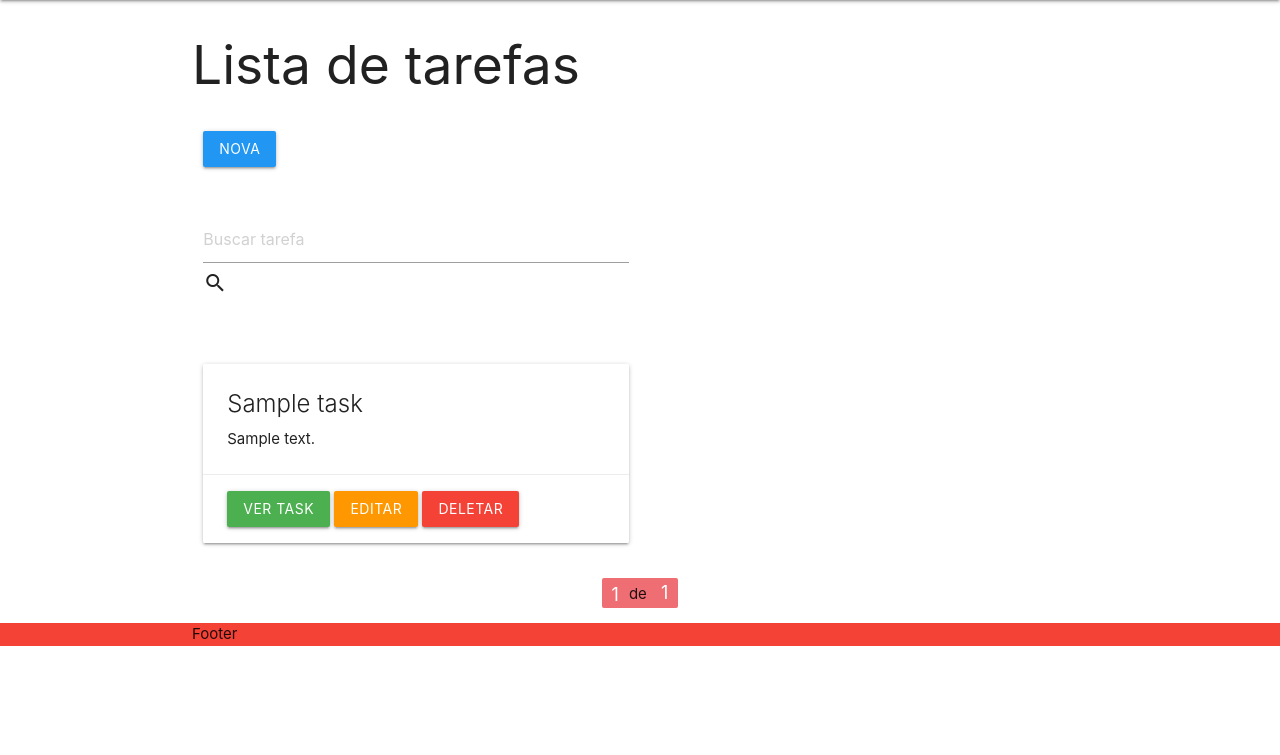
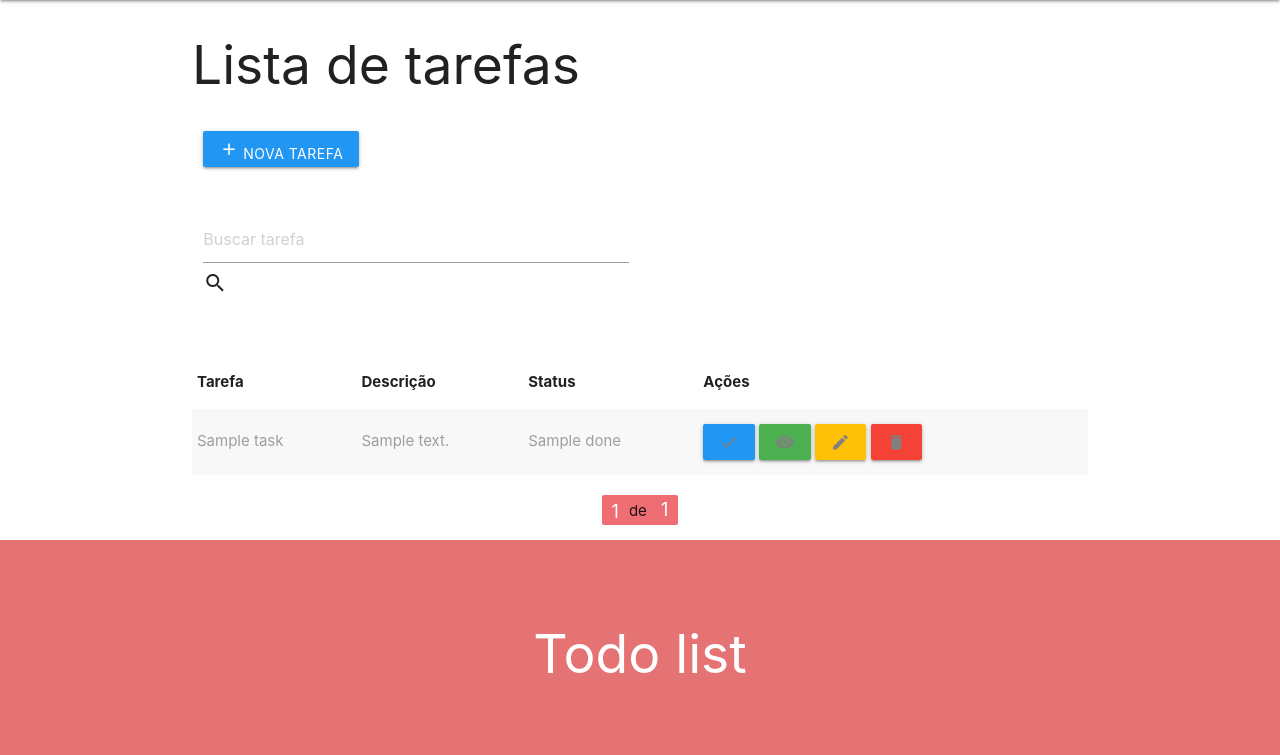
Before and after one commit to joselinosantos/todo-django, a Django app: template tasks/templates/tasks/list.html in a window 1280 px wide. Shown: the part 64-819 px from the top of the page. Before the commit the page ends 710 px from the top, so only its background shows below. Run offline with Django 3.2, Linux system fonts and the light colour scheme; the template is opened without the code that fills it: most values are stand-ins (such as "Sample title", 1, 10 or a date in 2020).

Commit message:
Change status

```diff
--- a/tasks/models.py
+++ b/tasks/models.py
@@ -1,4 +1,5 @@
 from django.db import models
+from django.contrib.auth import get_user_model
 
 class Task(models.Model):
 
@@ -12,6 +13,7 @@ class Task(models.Model):
 	done = models.CharField(max_length=5,
 		choices=STATUS,
 	)
+	user = models.ForeignKey(get_user_model(), on_delete=models.CASCADE)
 
 	created_at = models.DateTimeField(auto_now_add=True)
 	updated_at = models.DateTimeField(auto_now=True)
--- a/tasks/static/css/style.css
+++ b/tasks/static/css/style.css
@@ -1,3 +1,12 @@
 .material-icons#search-btn {
     cursor: pointer;
 }
+footer {
+    padding: 50px;
+    text-align: center;
+    color: white;
+}
+tr.grey-text td a.btn {
+    background-color: grey;
+    color: grey;
+}
--- a/tasks/templates/base.html
+++ b/tasks/templates/base.html
@@ -1,6 +1,6 @@
 {% load static %}
 <!DOCTYPE html>
-<html lang="en">
+<html lang="pt-BR">
 
 <head>
   <meta charset="UTF-8">
@@ -11,9 +11,7 @@
   <link rel="stylesheet" href="{% static 'css/style.css' %}">
   <title>{% block title %} {% endblock %}</title>
 </head>
-
 <body>
-
   <header>
     <nav>
       <div class="nav-wrapper container">
@@ -23,6 +21,7 @@
           {% if user.is_authenticated %}
           <li><a href="/">Tarefas</a></li>
           <li><a href="/users">Usuarios</a></li>
+          <li><a href="/accounts/profile">{{request.user}}</a></li>
           <li><a href="/accounts/logout">Logout</a></li>
           {% else %}
           <li><a href="/accounts/login">Entrar</a></li>
@@ -34,9 +33,9 @@
 
   {% block content %}
   {% endblock %}
-  <footer class="red">
+  <footer class="red lighten-2">
     <div class="container">
-      Footer
+      <h2>Todo list</h2>
     </div>
   </footer>
 
--- a/tasks/templates/tasks/list.html
+++ b/tasks/templates/tasks/list.html
@@ -8,14 +8,15 @@
     <div class="col s12">
       <div class="row">
         <div class="input-field col s6">
-          <a class="btn blue" href="/newtask">Nova</a>
+          <a class="btn blue" href="/newtask"><i class="material-icons">add</i> Nova Tarefa</a>
         </div>
       </div>
 
       <div class="row">
         <div class="input-field col s6">
           <form id="search-form">
-            <input placeholder="Buscar tarefa" name="search" value="{{ request.GET.search }}" id="buscar" type="text"><i class="material-icons" id="search-btn">search</i>
+            <input placeholder="Buscar tarefa" name="search" value="{{ request.GET.search }}" id="buscar" type="text"><i
+              class="material-icons" id="search-btn">search</i>
           </form>
         </div>
       </div>
@@ -32,21 +33,39 @@
   {% endif %}
 
   <div class="row">
-    {% for task in tasks %}
-    <div class="col s12 m6">
-      <div class="card hoverable">
-        <div class="card-content">
-          <span class="card-title">{{ task.title }}</span>
-          <p>{{ task.description }}</p>
-        </div>
-        <div class="card-action">
-          <a class="btn green" href="/task/{{task.id}}">Ver task</a>
-          <a class="btn orange" href="/edit/{{task.id}}">Editar</a>
-          <a class="btn red delete-btn" href="/delete/{{task.id}}">Deletar</a>
-        </div>
-      </div>
-    </div>
-    {% endfor %}
+    <table class="striped">
+      <thead>
+        <tr>
+          <th>Tarefa</th>
+          <th>Descrição</th>
+          <th>Status</th>
+          <th>Ações</th>
+        </tr>
+      </thead>
+      <tbody>
+        {% for task in tasks %}
+        {% if task.done != 'doing' %}
+        <tr class="grey-text">
+          {% else %}
+        <tr>
+          {% endif %}
+          <td>{{ task.title }}</td>
+          <td>{{ task.description }}</td>
+          <td>{{ task.done }}</td>
+          <td>
+            <a class="btn blue status-btn" title="Marcar como concluída" href="/changestatus/{{task.id}}"><i
+                class="material-icons" id="check-btn">check</i></a>
+            <a class="btn green" title="Ver tarefa" href="/task/{{task.id}}"><i class="material-icons"
+                id="ver-btn">visibility</i></a>
+            <a class="btn amber" title="Editar tarefa" href="/edit/{{task.id}}"><i class="material-icons"
+                id="edit-btn">edit</i></a>
+            <a class="btn red delete-btn" title="Deletar tarefa" href="/delete/{{task.id}}"><i class="material-icons"
+                id="delete-btn">delete</i></a>
+          </td>
+        </tr>
+        {% endfor %}
+      </tbody>
+    </table>
   </div>
 
   <div class="center">
--- a/tasks/urls.py
+++ b/tasks/urls.py
@@ -7,5 +7,6 @@ urlpatterns = [
     path('task/<int:id>', views.taskView, name='task-view'),
     path('newtask/', views.newTask, name='new-task'),
     path('edit/<int:id>', views.editTask, name='edit-task'),
+    path('changestatus/<int:id>', views.changeStatus, name='change-status'),
     path('delete/<int:id>', views.deleteTask, name='delete-task'),
 ]
--- a/templates/registration/login.html
+++ b/templates/registration/login.html
@@ -17,7 +17,7 @@
 
                     {{ form|crispy }}
                     <button class="btn red darken-1" type="submit">Acessar</button>
-
+                    <a href="/accounts/register" class="btn blue">Não tem conta? Criar agora</a>
                 </form>
             </div>
         </div>
--- a/templates/registration/register.html
+++ b/templates/registration/register.html
@@ -17,11 +17,10 @@
 
                     {{ form|crispy }}
                     <button class="btn red darken-1" type="submit">Criar conta</button>
-
+                    <a href="/accounts/login" class="btn blue">Já tem conta? Logar</a>
                 </form>
             </div>
         </div>
     </div>
 </div>
-
 {% endblock %}
```
Also changed, not shown: tasks/views.py (+14 -2 lines), tasks/migrations/0002_auto_20210827_1241.py (added), 1 other file.
